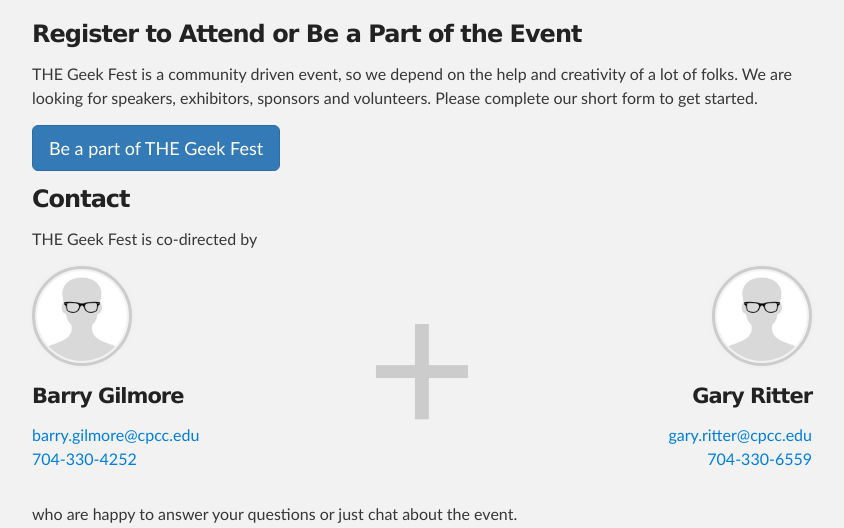
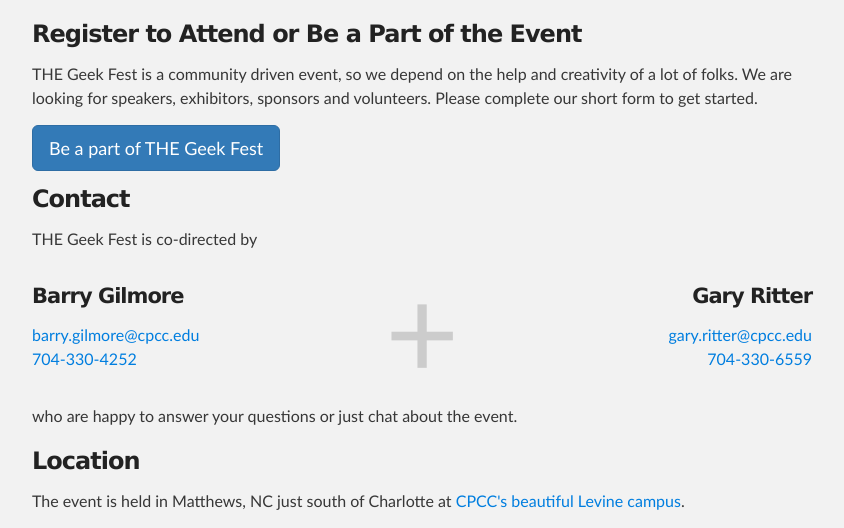
Before and after one commit to bkeyvani/thegeekfest.github.io, a Jekyll site: the page built from index.html, in a window 1280 px wide and 1400 px high, scrolled down 794 px. Shown: the part 178-706 px from the top of the window, without its empty margins (218-1062 px from the left). Built offline with Jekyll 4.4.1, drawn with Linux system fonts in a browser that asks for light colours; nearby versions of some CDN libraries; grey boxes are pictures that could not be loaded.

Commit message:
removed avatars from Contact area

```diff
--- a/assets/stylesheets/stylesheet.css
+++ b/assets/stylesheets/stylesheet.css
@@ -372,7 +372,7 @@
 }
 
 ul.contacts span {
-  font-size: 12em;
+  font-size: 8em;
   color: #ccc;
   line-height: 1em;
 }
--- a/index.html
+++ b/index.html
@@ -47,7 +47,6 @@
 <ul class="contacts">
   <li class="first-item">
     <div class="contacts-container">
-      <img class="first-item" src="{{ site.baseurl }}/assets/images/people/user-icon-silhouette-glasses.png">
       <address>
         <h4>Barry Gilmore</h4>
         <a href="mailto:barry.gilmore@cpcc.edu">barry.gilmore@cpcc.edu</a>
@@ -59,7 +58,6 @@
   <span>+</span>
   <li class="last-item">
     <div class="contacts-container">
-      <img class="last-item" src="{{ site.baseurl }}/assets/images/people/user-icon-silhouette-glasses.png">
       <address>
         <h4>Gary Ritter</h4>
         <a href="mailto:gary.ritter@cpcc.edu">gary.ritter@cpcc.edu</a>
```
